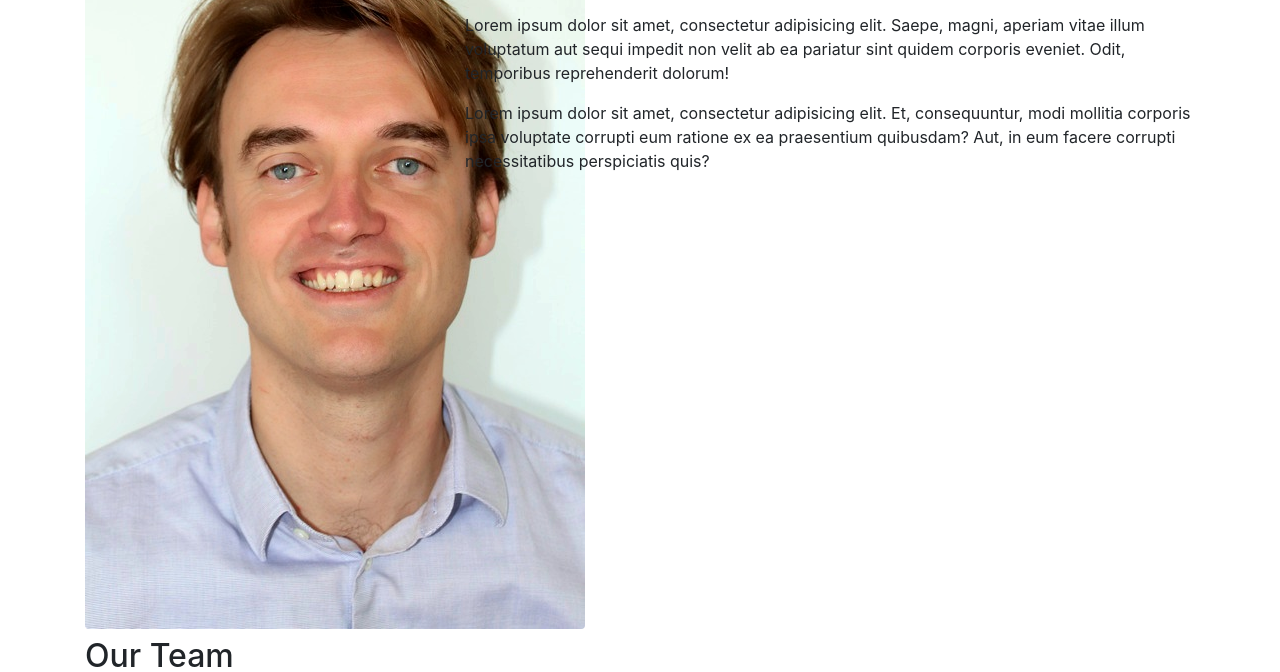
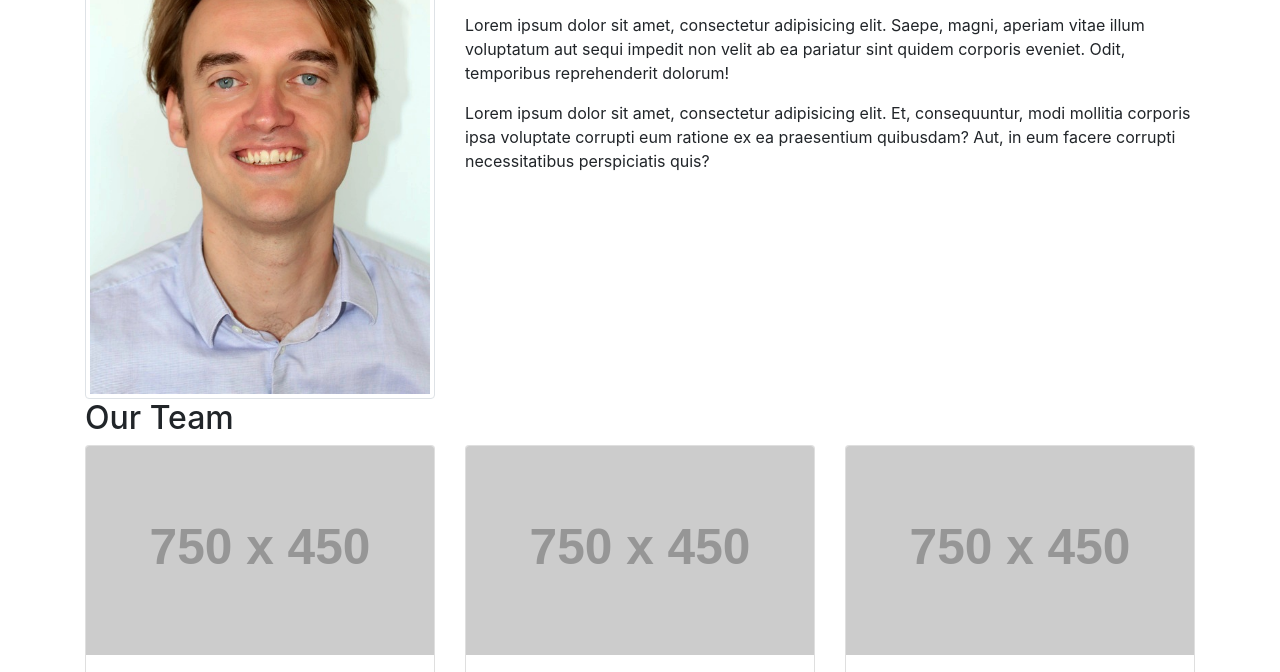
Before and after one commit to nrozeboom/nrozeboom.github.io, a website: page about.html in a window 1280 px wide. Shown: the part 329-1001 px from the top of the page. Drawn offline with Linux system fonts and the light colour scheme; placeholder pictures from the web are drawn by us.

Commit message:
small change

```diff
--- a/about.html
+++ b/about.html
@@ -95,7 +95,7 @@
       <!-- Intro Content -->
       <div class="row">
         <div class="col-lg-4">
-          <img class="img-thumbnailimg-fluid rounded mb-2" src="images/A_NR_ROZ.jpeg" alt="">
+          <img class="img-thumbnail" src="images/A_NR_ROZ.jpeg" alt="">
         </div>
         <div class="col-lg-8">
           <h2>About Niels Rozeboom</h2>
```
